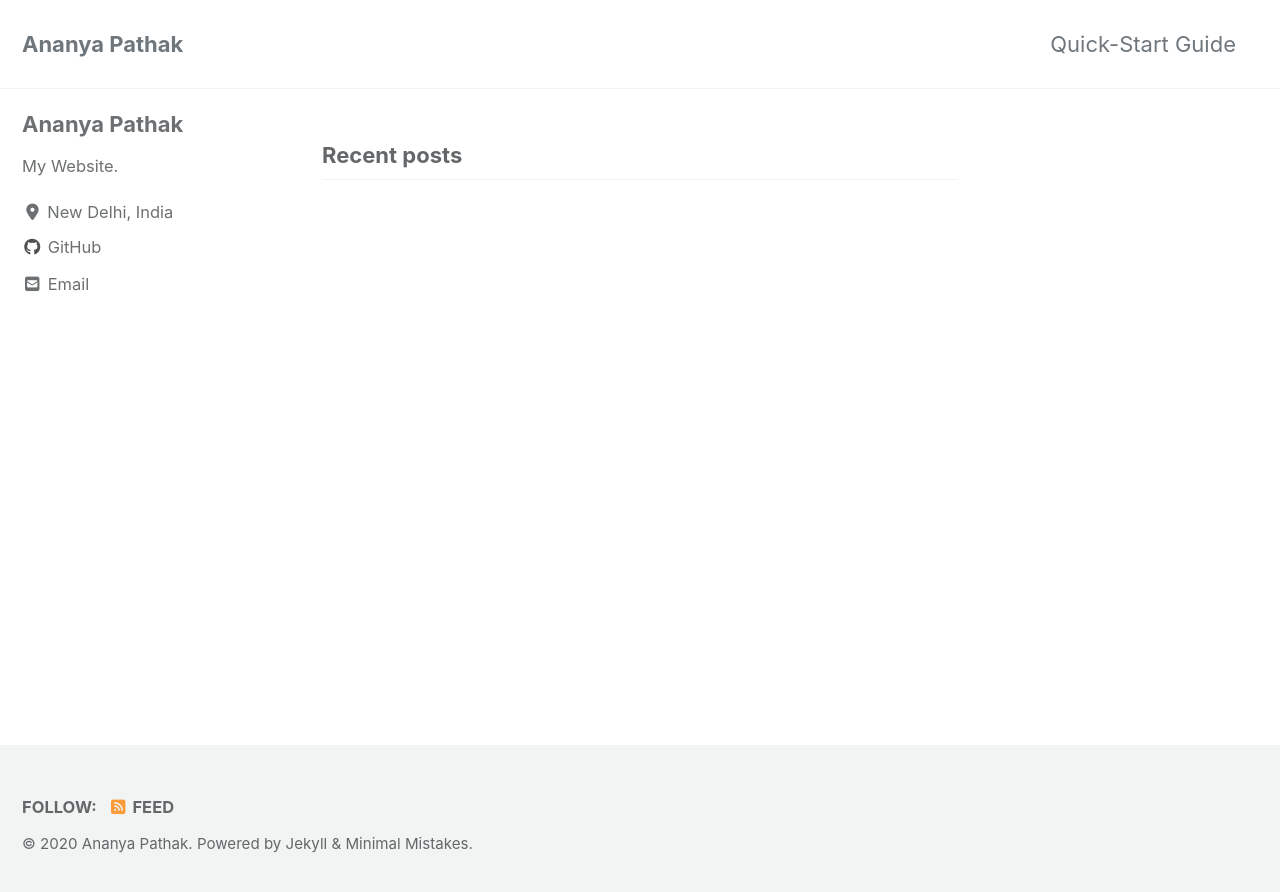
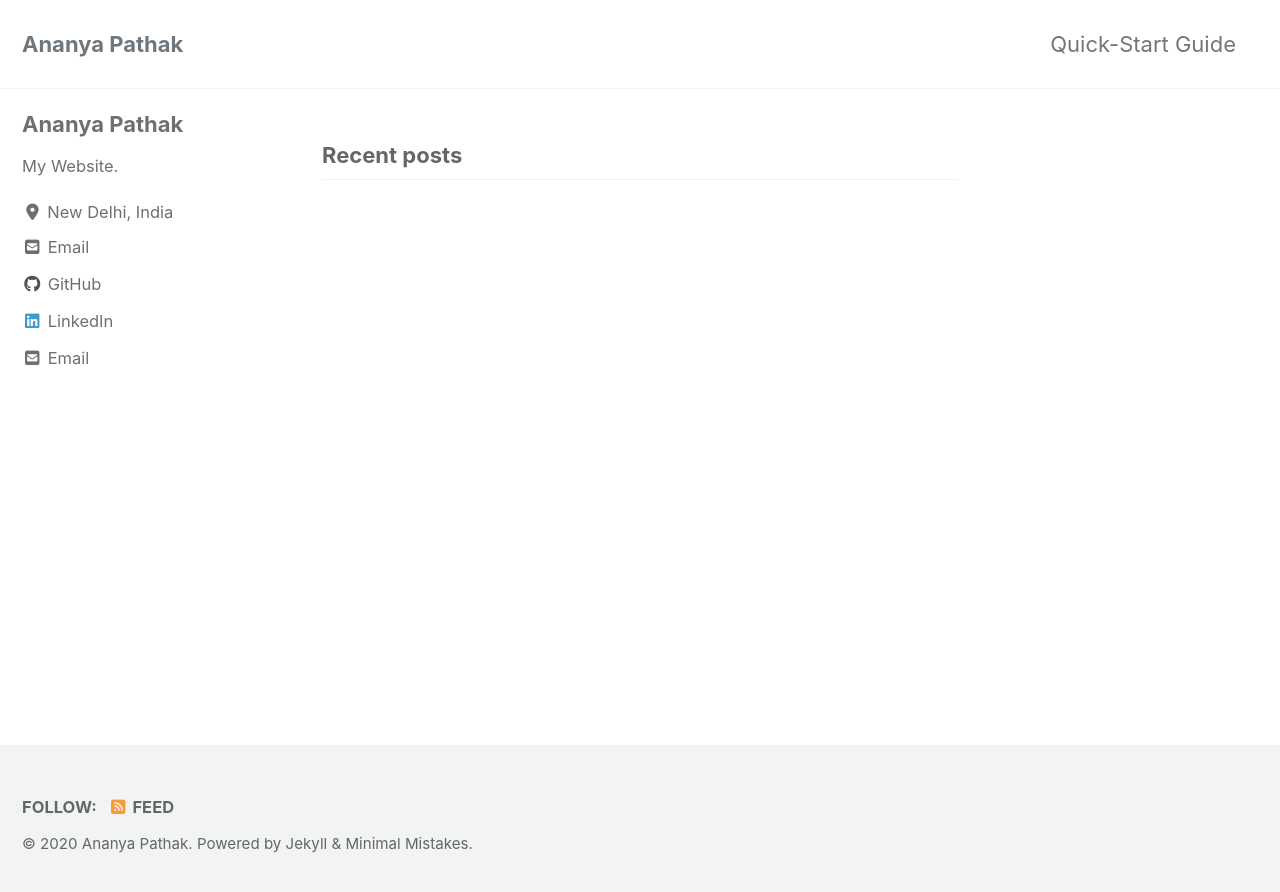
Before and after one commit to AnanyaP-WDW/EpcLoler.github.io, a Jekyll site: the page built from index.html, in a window 1280 px wide. Shown: the top 892 px of the page. Built offline with Jekyll 4.4.1, drawn with Linux system fonts in a browser that asks for light colours; cached includes are drawn as plain includes; nearby versions of some CDN libraries; the list of posts is cut into pages by our own code.

Commit message:
added linkedin profile

```diff
--- a/_config.yml
+++ b/_config.yml
@@ -101,7 +101,7 @@ author:
   links:
     - label: "Email"
       icon: "fas fa-fw fa-envelope-square"
-      # url: "mailto:your.name@email.com"
+      url: "mailto:pathakananya95@gmail.com"
     - label: "Website"
       icon: "fas fa-fw fa-link"
       # url: "https://your-website.com"
@@ -117,6 +117,9 @@ author:
     - label: "Instagram"
       icon: "fab fa-fw fa-instagram"
       # url: "https://instagram.com/"
+    - label: "LinkedIn"
+      icon: "fab fa-fw fa-linkedin"
+      url: "https://linkedin.com/in/ananyapathak211568138"
 
 # Site Footer
 footer:
```
